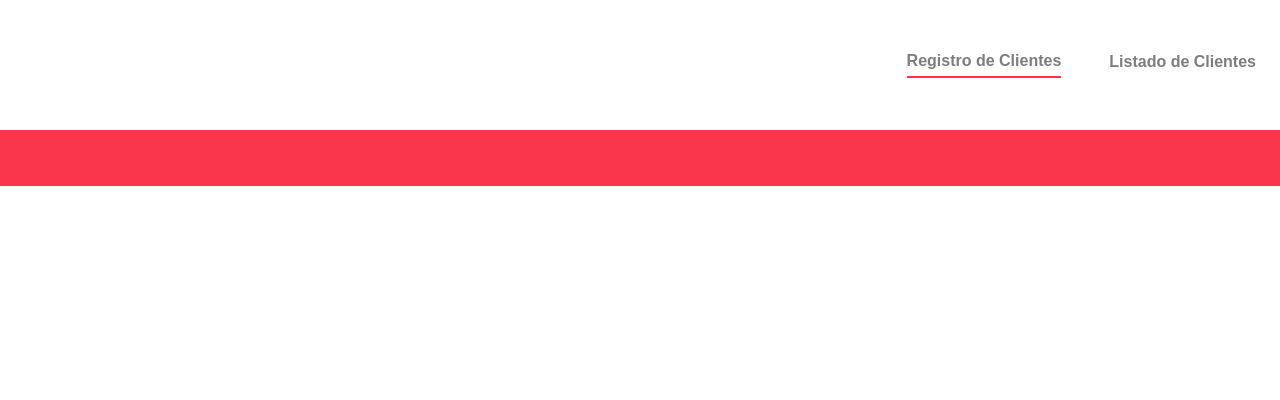
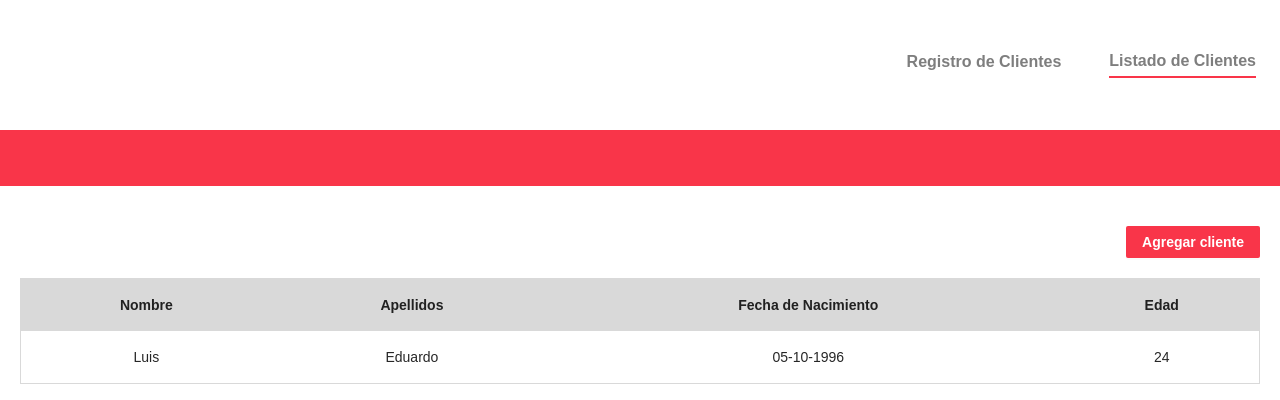
Before and after one commit to lperezp/challenge-frontend, an Angular app: page /client/list-client in a window 1280 px wide. Before the commit this address led to /client. Shown: the top 400 px of the page. Built offline with nearby package versions, Linux system fonts and the light colour scheme.

Commit message:
feat(client): add list client page

```diff
--- a/src/app/modules/client/client-routing.module.ts
+++ b/src/app/modules/client/client-routing.module.ts
@@ -1,9 +1,13 @@
 import { NgModule } from '@angular/core';
 import { RouterModule, Routes } from '@angular/router';
+import { ListClientComponent } from './pages/list-client/list-client.component';
 import { RegisterClientComponent } from './pages/register-client/register-client.component';
 
 const routes: Routes = [
   { path: 'register-client', component: RegisterClientComponent },
+  { path: 'list-client', component: ListClientComponent },
+  { path: '', redirectTo: 'list-client', pathMatch: 'full' },
+  { path: '**', redirectTo: 'list-client', pathMatch: 'full' },
 ];
 
 @NgModule({
--- a/src/app/modules/client/client.module.ts
+++ b/src/app/modules/client/client.module.ts
@@ -4,9 +4,10 @@ import { CommonModule, DatePipe } from '@angular/common';
 import { SharedModule } from './../../shared/shared.module';
 import { ClientRoutingModule } from './client-routing.module';
 import { RegisterClientComponent } from './pages/register-client/register-client.component';
+import { ListClientComponent } from './pages/list-client/list-client.component';
 
 @NgModule({
-  declarations: [RegisterClientComponent],
+  declarations: [RegisterClientComponent, ListClientComponent],
   imports: [CommonModule, ClientRoutingModule, SharedModule],
   providers: [DatePipe],
 })
--- /dev/null
+++ b/src/app/modules/client/pages/list-client/list-client.component.html
@@ -0,0 +1,29 @@
+<div class="container">
+  <div class="container__control">
+    <button
+      class="button button__primary"
+      type="button"
+      routerLink="/client/register-client"
+    >
+      Agregar cliente
+    </button>
+  </div>
+  <table class="table">
+    <thead>
+      <tr>
+        <td>Nombre</td>
+        <td>Apellidos</td>
+        <td>Fecha de Nacimiento</td>
+        <td>Edad</td>
+      </tr>
+    </thead>
+    <tbody>
+      <tr>
+        <td>Luis</td>
+        <td>Eduardo</td>
+        <td>05-10-1996</td>
+        <td>24</td>
+      </tr>
+    </tbody>
+  </table>
+</div>
--- /dev/null
+++ b/src/app/modules/client/pages/list-client/list-client.component.scss
@@ -0,0 +1,12 @@
+.container {
+  padding: var(--padding-page);
+  display: flex;
+  justify-content: center;
+  flex-direction: column;
+
+  &__control {
+    display: flex;
+    justify-content: flex-end;
+    margin: var(--margin-control) 0px;
+  }
+}
--- /dev/null
+++ b/src/app/modules/client/pages/list-client/list-client.component.ts
@@ -0,0 +1,14 @@
+import { Component, OnInit } from '@angular/core';
+
+@Component({
+  templateUrl: './list-client.component.html',
+  styleUrls: ['./list-client.component.scss']
+})
+export class ListClientComponent implements OnInit {
+
+  constructor() { }
+
+  ngOnInit(): void {
+  }
+
+}
--- a/src/app/modules/client/pages/register-client/register-client.component.html
+++ b/src/app/modules/client/pages/register-client/register-client.component.html
@@ -21,7 +21,13 @@
       formControlName="age"
     />
     <div class="form__control">
-      <button class="button button__secondary" type="button">Cancelar</button>
+      <button
+        class="button button__secondary"
+        type="button"
+        routerLink="/client/list-client"
+      >
+        Cancelar
+      </button>
       <button class="button button__primary" type="submit">Guardar</button>
     </div>
   </form>
--- a/src/app/modules/client/pages/register-client/register-client.component.scss
+++ b/src/app/modules/client/pages/register-client/register-client.component.scss
@@ -16,7 +16,7 @@
     }
 
     .form__control {
-      margin: 40px;
+      margin: var(--margin-control);
       display: flex;
       justify-content: center;
 
--- a/src/app/shared/app.settings.ts
+++ b/src/app/shared/app.settings.ts
@@ -2,11 +2,11 @@ export class AppSettings {
   public static MENU = [
     {
       label: 'Registro de Clientes',
-      routerlink: '/client',
+      routerlink: '/client/register-client',
     },
     {
       label: 'Listado de Clientes',
-      routerlink: 'list-client',
+      routerlink: '/client/list-client',
     },
   ];
 }
--- a/src/styles.scss
+++ b/src/styles.scss
@@ -10,17 +10,11 @@ body {
   box-sizing: border-box;
   margin: 0;
   padding: 0;
-  font-variant: tabular-nums;
-  list-style: none;
-  position: relative;
-  display: inline-block;
   width: 100%;
-  min-width: 0;
   padding: 4px 11px;
   font-size: 14px;
-  line-height: 1.5715;
+  line-height: 1.5;
   background-color: $white;
-  background-image: none;
   border: 1px solid $gray-200;
   border-radius: 2px;
   outline: 0;
@@ -37,19 +31,16 @@ body {
   font-weight: 400;
   white-space: nowrap;
   text-align: center;
-  background-image: none;
   border: 1px solid transparent;
   box-shadow: 0 2px 0 rgb(0 0 0 / 2%);
   cursor: pointer;
   transition: all 0.3s cubic-bezier(0.645, 0.045, 0.355, 1);
-  -webkit-user-select: none;
   user-select: none;
-  touch-action: manipulation;
   height: 32px;
   padding: 4px 15px;
   font-size: 14px;
   border-radius: 2px;
-  color: rgba(0, 0, 0, 0.85);
+  color: $black;
   font-weight: 600;
   outline: 0;
 
@@ -62,3 +53,31 @@ body {
     background: $gray-200;
   }
 }
+
+.table {
+  width: 100%;
+  box-sizing: border-box;
+  margin: 0;
+  padding: 0;
+  color: $black;
+  line-height: 1.5715;
+  list-style: none;
+  font-feature-settings: "tnum";
+  position: relative;
+  font-size: 14px;
+  border: 1px solid $gray-200;
+  border-radius: 2px;
+  border-collapse: collapse;
+
+  thead {
+    background: $gray-200;
+    border: none;
+    font-weight: 700;
+  }
+
+  td {
+    padding: 15px;
+    text-align: center;
+  }
+
+}
```
Also changed, not shown: 1 other file (tests, documents, lock files or other folders).
